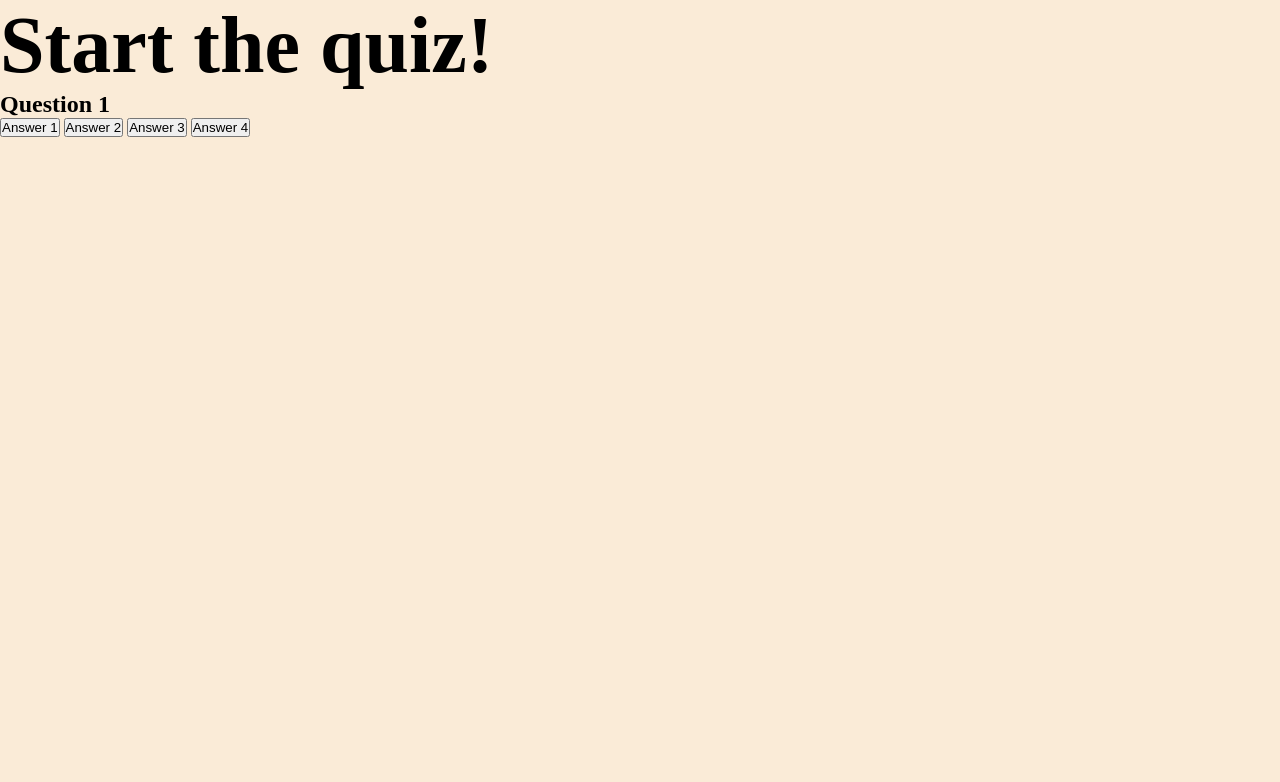
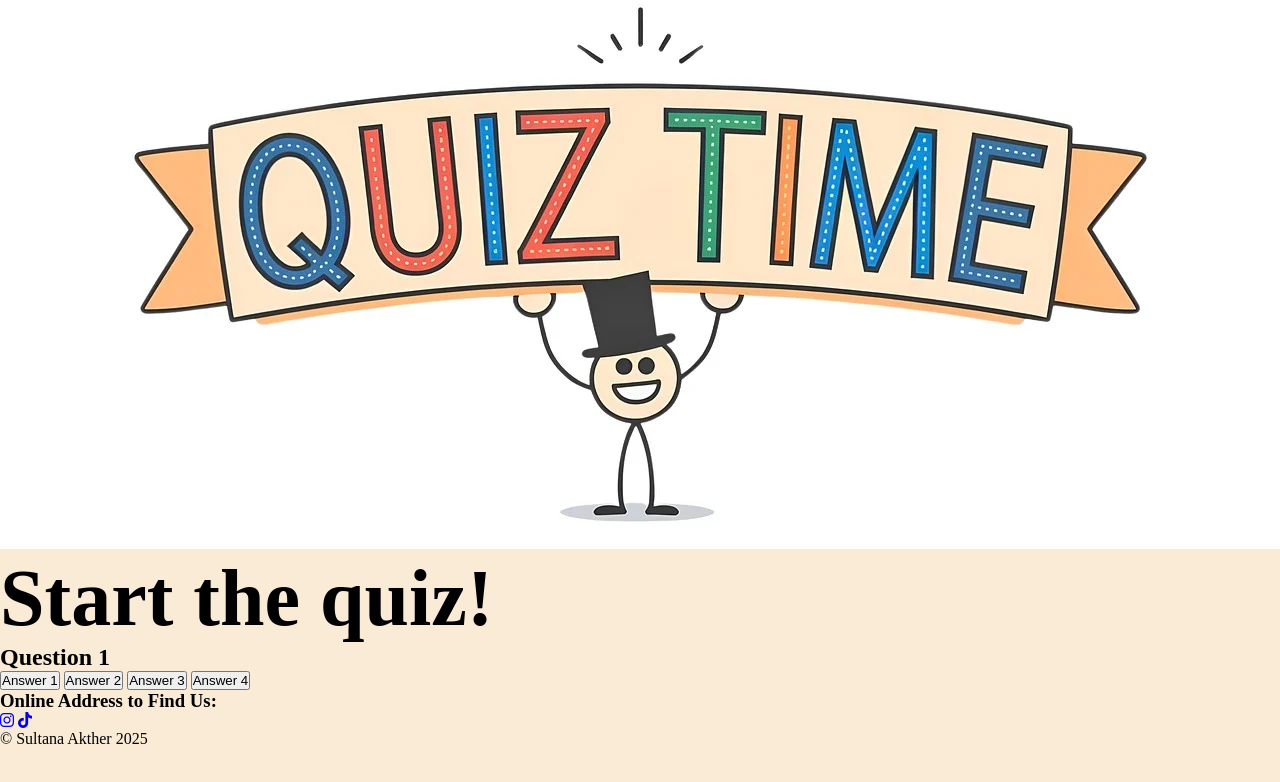
Before and after one commit to Sultana-akther20/project-quiz, a plain HTML site: page quiz.html in a window 1280 px wide. Drawn offline with Linux system fonts and the light colour scheme.

Commit message:
Add the images for the page and for background and Save the changes for all the pages

```diff
--- a/assets/css/style.css
+++ b/assets/css/style.css
@@ -11,4 +11,5 @@ body{
 }
 h1{
     font-size: 5rem;
+
 }
--- a/quiz.html
+++ b/quiz.html
@@ -9,6 +9,7 @@
     <link href="assets/css/style.css" rel="stylesheet">
 </head>
 <body>
+    <img src="assets/css/images/quiz-time.webp" alt="quiz time">
     <header>
         <h1>Start the quiz!</h1>
     </header>
@@ -24,9 +25,17 @@
 </div>
     </main>
     <footer>
-
+        <h3>Online Address to Find Us:</h3>
+        <!--used links and icon from Font Awesome Kit -->
+        <a href="https://www.instagram.com/linabegum2020" target="_blank" rel="noopener"><i
+                class="fa-brands fa-instagram"></i></a>
+        <a href="https://www.tiktok.com/@sultana202021" target="_blank" rel="noopener"><i
+                class="fa-brands fa-tiktok"></i></a>
+        <!--used copyright symbol-->
+        <p>&copy; Sultana Akther 2025</p>
     </footer>
 
     <script src="assets/css/js/script.js"></script>
+    <script src="https://kit.fontawesome.com/0e921207fe.js" crossorigin="anonymous"></script>
 </body>
 </html>
```
Also changed, not shown: assets/css/images/congratulation-photo.jpeg (renamed from images/congratulation-photo.jpeg), assets/css/images/question-mark-5949781_1280.jpg (renamed from images/question-mark-5949781_1280.jpg), assets/css/images/quiz-time.webp (renamed from images/quiz-time.webp).
